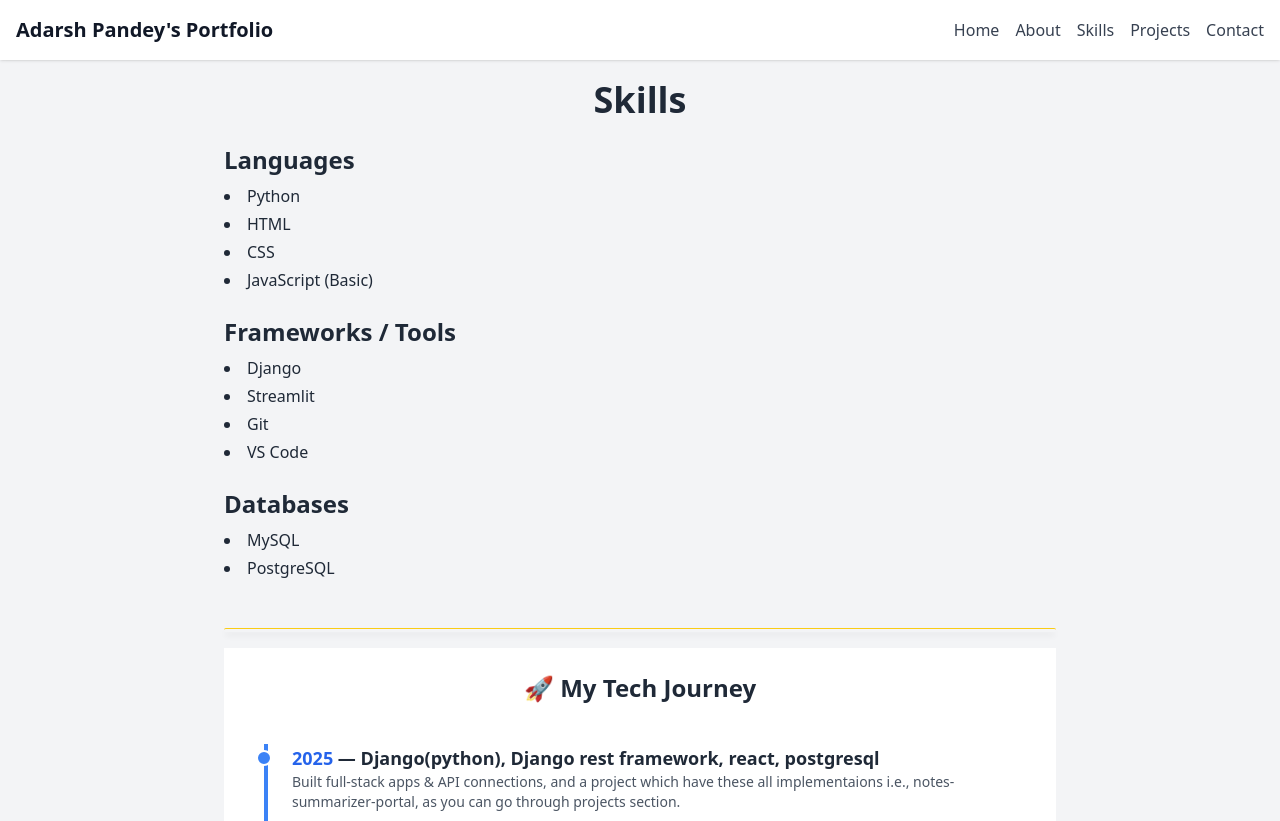
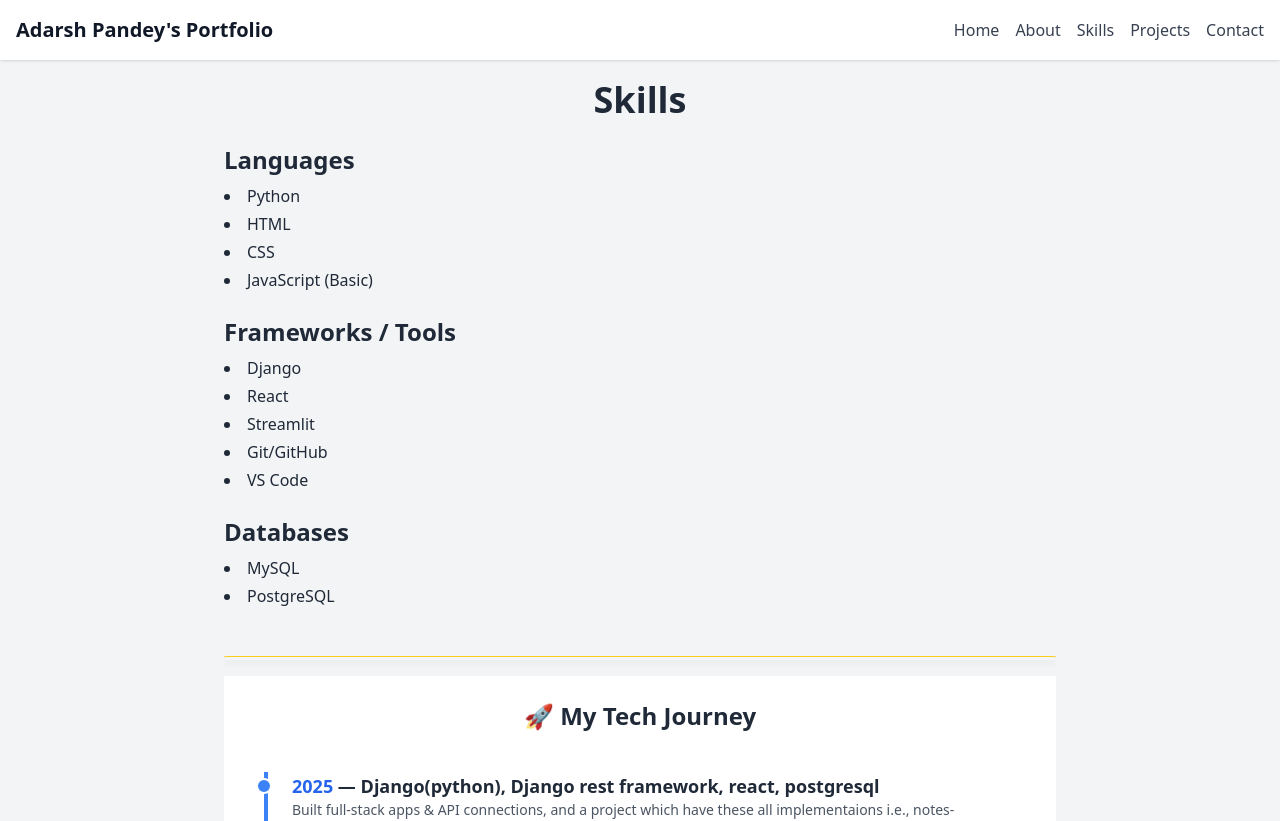
Before and after one commit to tadarshpandey/portfolio, a React (Create React App) app in the folder my-app/: page /#/skills in a window 1280 px wide. Shown: the top 821 px of the page. Built offline with nearby package versions, Linux system fonts and the light colour scheme.

Commit message:
updated skills section

```diff
--- a/my-app/src/pages/Skills.js
+++ b/my-app/src/pages/Skills.js
@@ -24,8 +24,9 @@ const Skills = () => {
         <h3 className="text-2xl font-semibold mb-2">Frameworks / Tools</h3>
         <ul className="list-disc list-inside space-y-1">
           <li>Django</li>
+          <li>React</li>
           <li>Streamlit</li>
-          <li>Git</li>
+          <li>Git/GitHub</li>
           <li>VS Code</li>
         </ul>
       </div>
```
